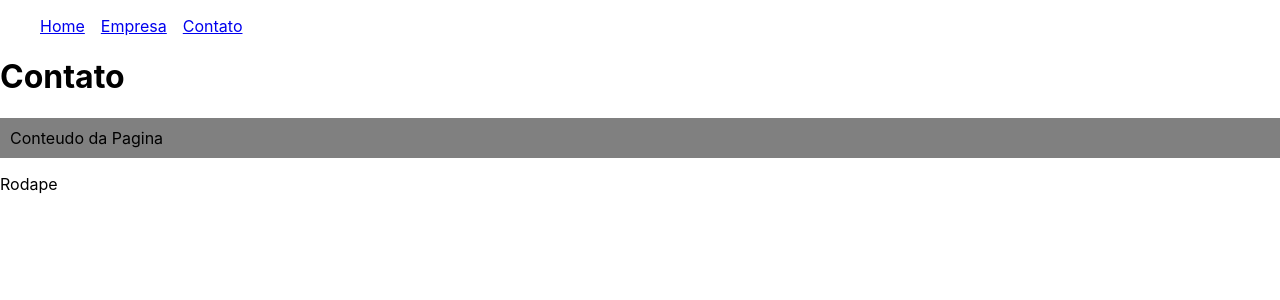
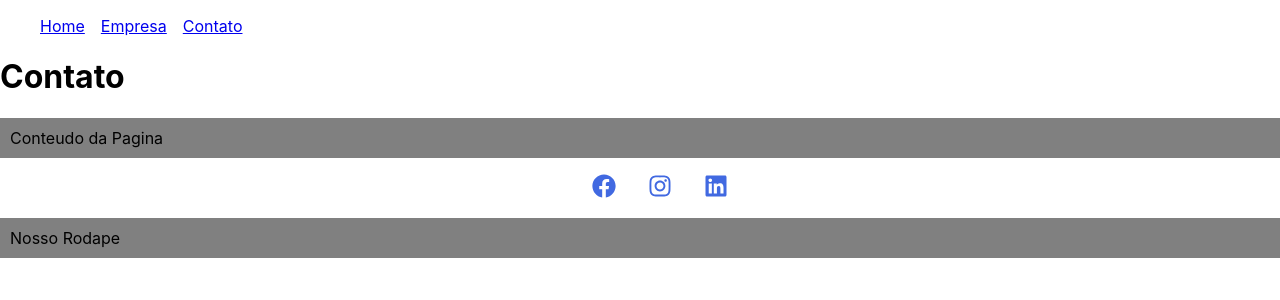
Before and after one commit to LukeRekt/Curso-React, a React (Create React App) app: page /contato in a window 1280 px wide. Shown: the top 300 px of the page. Built offline with nearby package versions, Linux system fonts and the light colour scheme.

Commit message:
Testes React-Icons

```diff
--- a/package.json
+++ b/package.json
@@ -8,6 +8,7 @@
     "@testing-library/user-event": "^13.5.0",
     "react": "^17.0.2",
     "react-dom": "^17.0.2",
+    "react-icons": "^4.3.1",
     "react-router-dom": "^6.2.1",
     "react-scripts": "5.0.0",
     "web-vitals": "^2.1.3"
--- a/src/components/layoult/Footer.js
+++ b/src/components/layoult/Footer.js
@@ -1,5 +1,18 @@
+import {FaFacebook, FaInstagram, FaLinkedin} from 'react-icons/fa'
+import style from './Footer.module.css'
 function Footer(){
-    return <footer>Rodape</footer>
+    return (
+    <footer>
+         <ul className={style.social_list}>
+             <li><FaFacebook/></li>
+             <li><FaInstagram/></li>
+             <li><FaLinkedin/></li>
+         </ul>
+         <p>
+             Nosso Rodape
+         </p>
+         </footer>
+    )
 }
 
 export default Footer
--- /dev/null
+++ b/src/components/layoult/Footer.module.css
@@ -0,0 +1,17 @@
+.social_list{
+    display: flex;
+    justify-content: center;
+    align-items: center;
+    list-style: none;
+}
+
+.social_list li{
+    margin: 0 1em;
+
+
+}
+.social_list svg{
+    font-size: 1.5em;
+    cursor: pointer;
+    color: royalblue;
+}
```
Also changed, not shown: 1 other file (tests, documents, lock files or other folders).
